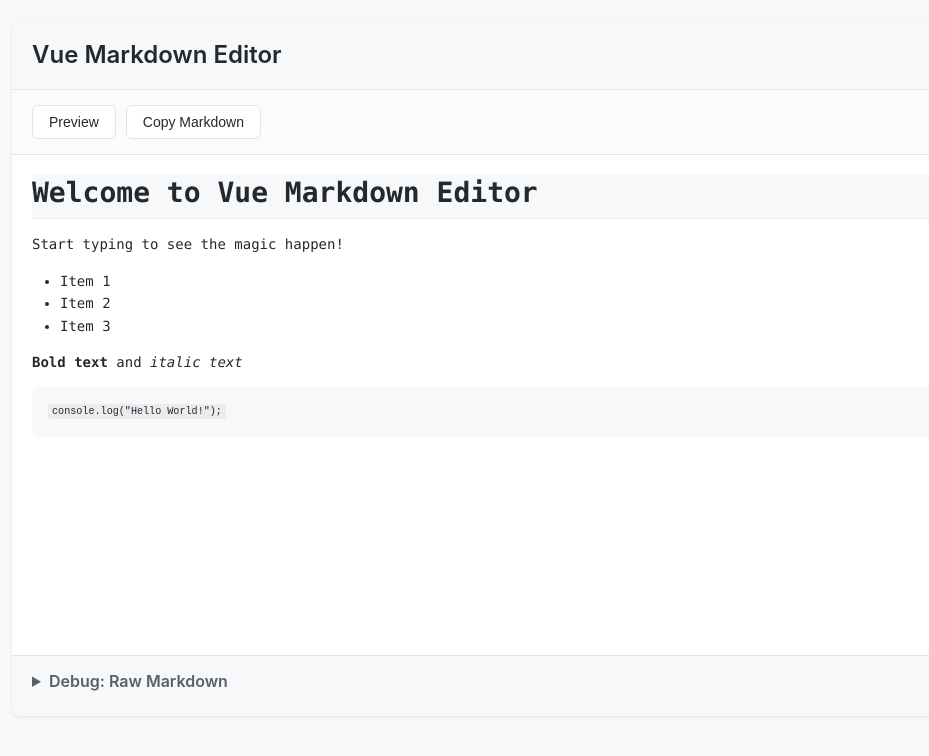
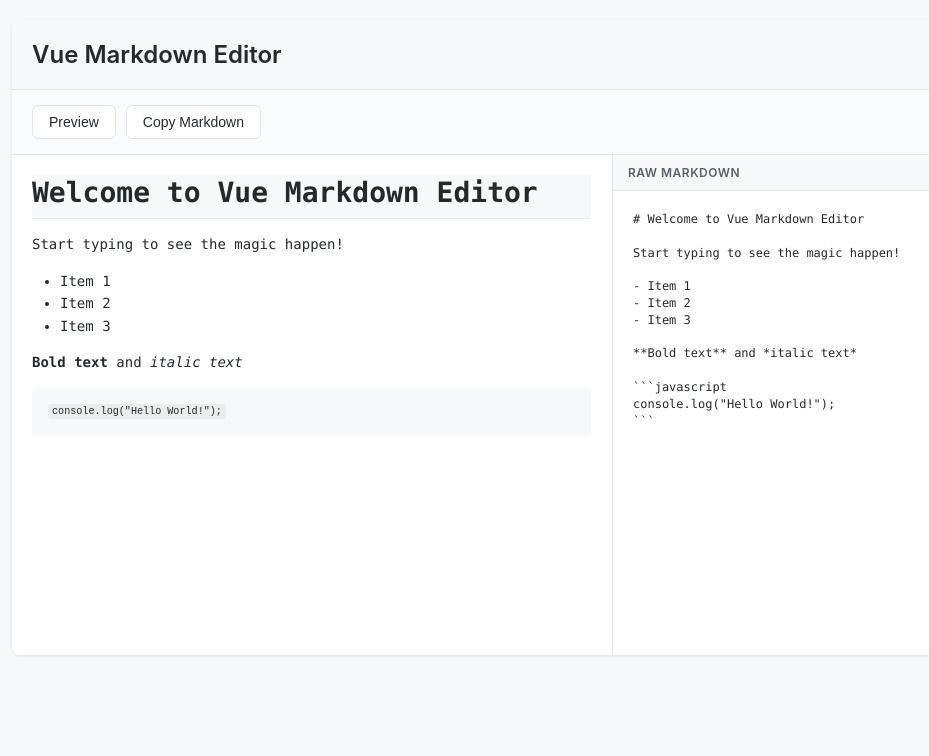
Before and after one commit to bumfo/vue-md, a Vue app: page / in a window 1280 px wide. Shown: the top 756 px of the page, without its empty margins (28-957 px from the left). Built offline with nearby package versions, Linux system fonts and the light colour scheme.

Commit message:
side by side of debug textarea

```diff
--- a/src/App.vue
+++ b/src/App.vue
@@ -10,7 +10,8 @@
       </div>
 
       <div class="editor-wrapper">
-        <div v-if="viewMode === 'editor'" class="editor-pane">
+        <div v-if="viewMode === 'editor'" class="editor-layout">
+          <div class="editor-pane">
             <div
               ref="editor"
               class="markdown-editor"
@@ -21,15 +22,8 @@
               v-html="htmlContent"
             ></div>
           </div>
-
-        <div v-if="viewMode === 'preview'" class="preview-pane">
-          <div class="markdown-body" v-html="previewHtml"></div>
-        </div>
-      </div>
-
-      <div class="debug-info">
-        <details>
-          <summary>Debug: Raw Markdown</summary>
+          <div class="textarea-pane">
+            <div class="textarea-header">Raw Markdown</div>
             <textarea
               ref="debugTextarea"
               v-model="markdownContent"
@@ -37,7 +31,12 @@
               class="debug-textarea"
               placeholder="Enter your markdown here..."
             ></textarea>
-        </details>
+          </div>
+        </div>
+
+        <div v-if="viewMode === 'preview'" class="preview-pane">
+          <div class="markdown-body" v-html="previewHtml"></div>
+        </div>
       </div>
     </div>
   </div>
@@ -263,13 +262,8 @@ export default {
     },
 
     resizeTextarea() {
-      this.$nextTick(() => {
-        const textarea = this.$refs.debugTextarea
-        if (textarea) {
-          textarea.style.height = 'auto'
-          textarea.style.height = textarea.scrollHeight + 'px'
-        }
-      })
+      // In side-by-side layout, textarea height is managed by CSS
+      // No need for dynamic resizing as it fills the available space
     },
 
     toggleView() {
@@ -377,7 +371,34 @@ body {
   min-height: 500px;
 }
 
-.editor-pane,
+.editor-layout {
+  display: flex;
+  height: 100%;
+  gap: 1px;
+}
+
+.editor-pane {
+  flex: 1;
+  background: white;
+}
+
+.textarea-pane {
+  flex: 1;
+  background: white;
+  border-left: 1px solid #e1e4e8;
+}
+
+.textarea-header {
+  padding: 10px 15px;
+  background: #f6f8fa;
+  border-bottom: 1px solid #e1e4e8;
+  font-size: 12px;
+  font-weight: 600;
+  color: #586069;
+  text-transform: uppercase;
+  letter-spacing: 0.5px;
+}
+
 .preview-pane {
   height: 100%;
 }
@@ -404,30 +425,13 @@ body {
   background: white;
 }
 
-.debug-info {
-  padding: 15px 20px;
-  background: #f6f8fa;
-  border-top: 1px solid #e1e4e8;
-}
-
-.debug-info details {
-  margin: 0;
-}
-
-.debug-info summary {
-  cursor: pointer;
-  font-weight: 600;
-  color: #586069;
-  margin-bottom: 10px;
-}
-
-.debug-info .debug-textarea {
+.debug-textarea {
   width: 100%;
-  min-height: 100px;
-  background: #f3f4f6;
-  padding: 10px;
-  border: 1px solid #e1e4e8;
-  border-radius: 4px;
+  height: calc(100% - 41px); /* Subtract header height */
+  min-height: 459px; /* Match editor min-height minus header */
+  background: white;
+  padding: 20px;
+  border: none;
   font-size: 12px;
   line-height: 1.4;
   color: #24292e;
@@ -438,9 +442,8 @@ body {
   box-sizing: border-box;
 }
 
-.debug-info .debug-textarea:focus {
-  border-color: #0366d6;
-  box-shadow: 0 0 0 2px rgba(3, 102, 214, 0.1);
+.debug-textarea:focus {
+  outline: none;
 }
 
 .markdown-editor h1,
```
Lines whose indentation alone changed are shown as unchanged.
